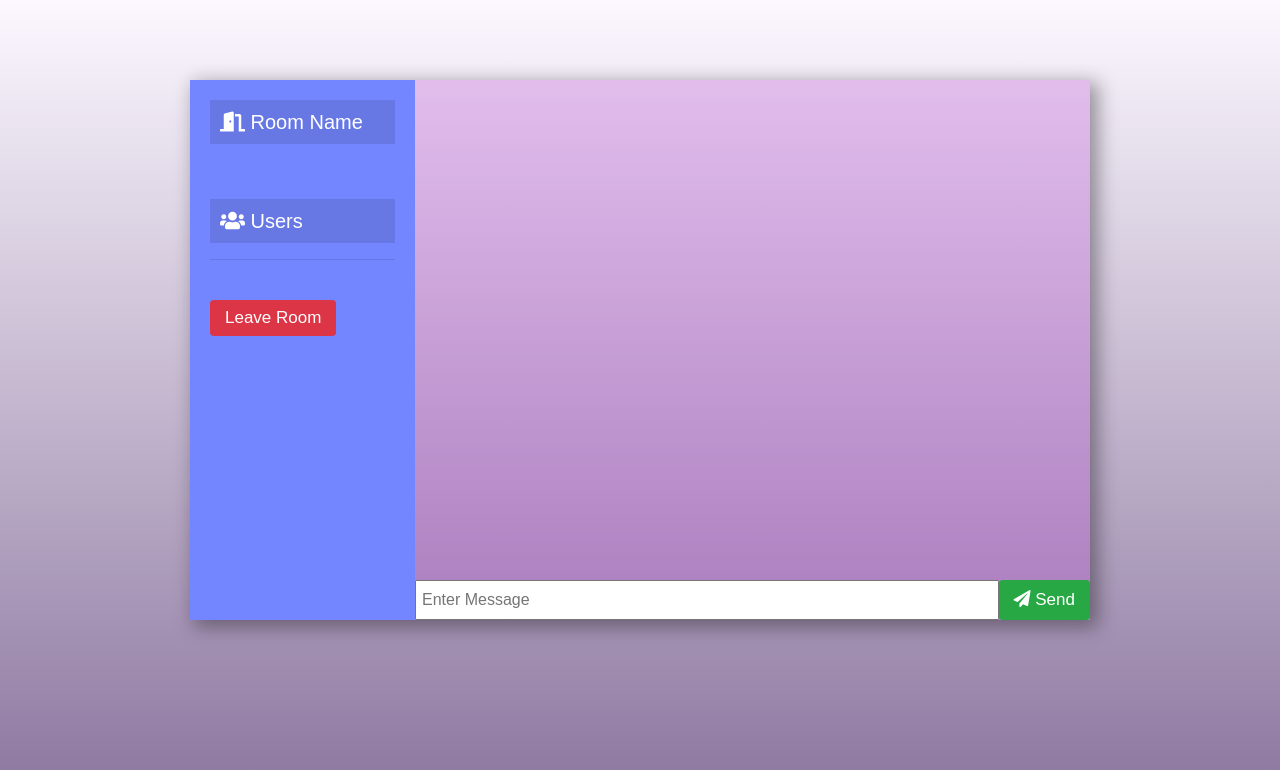
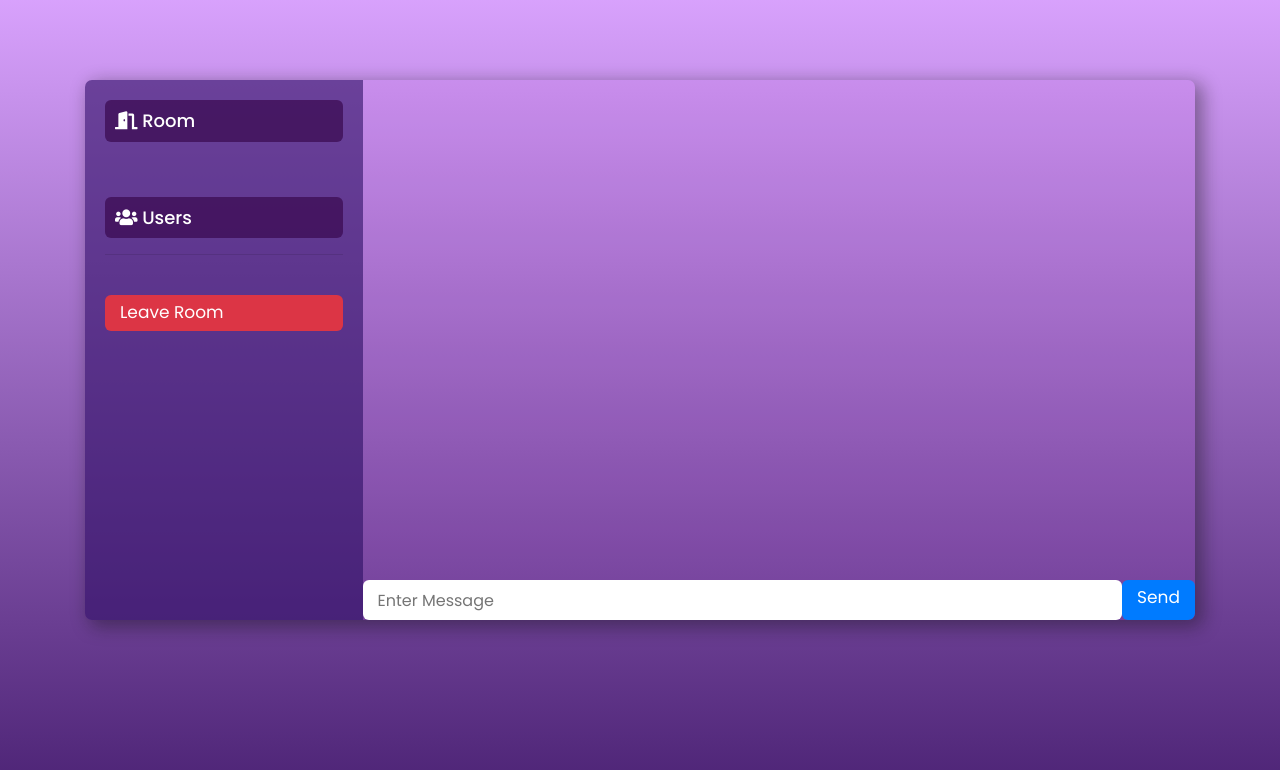
Before and after one commit to dcustovic/chat-app, a website: page public/chat.html in a window 1280 px wide. Drawn offline with nearby package versions, Linux system fonts and the light colour scheme; no server answers; a web font is replaced by a local one.

Commit message:
designing chat page

```diff
--- a/public/chat.html
+++ b/public/chat.html
@@ -10,9 +10,10 @@
 	</head>
 	<body>
 		<div class="container">
-			<div class="row">
-				<div class="col">
+			<div class="row justify-content-center">
+				<div class="col-12">
 					<div class="chat-container">
+
 						<!--
 						<header class="chat-header">
 						<h1><i class="fas fa-comments"></i> Chattor</h1>
@@ -20,8 +21,8 @@
 						-->
 
 						<main class="chat-main">
-							<div class="chat-sidebar">
-								<h3><i class="fas fa-door-open"></i></i> Room Name</h3>
+							<div class="chat-sidebar d-none d-sm-block">
+								<h3><i class="fas fa-door-open"></i></i> Room</h3>
 								<h2 id="room-name"></h2>
 								<h3><i class="fas fa-users"></i> Users</h3>
 								<ul id="users"></ul>
@@ -34,11 +35,10 @@
 								<div class="chat-messages"></div>
 								<form id="chat-form">
 									<input id="msg" type="text" placeholder="Enter Message" required autocomplete="off" />
-									<button class="btn btn-success"><i class="fas fa-paper-plane"></i> Send</button>
+									<button class="btn btn-primary">Send</button>
 								</form>
 							</div>
 						</main>
-
 					</div>
 				</div>
 			</div>
--- a/public/css/style.css
+++ b/public/css/style.css
@@ -1,4 +1,4 @@
-@import url('href="https://fonts.googleapis.com/css2?family=Poppins:wght@400;500&display=swap');
+@import url('https://fonts.googleapis.com/css2?family=Poppins:wght@400;500&display=swap');
 
 
 * {
@@ -9,9 +9,9 @@
 
 body {
 	font-family: 'Poppins', sans-serif;
-	background-image: linear-gradient(180deg, rgba(243, 225, 255, 0.233), rgba(83, 51, 112, 0.671));
+	background-image: linear-gradient(180deg, rgba(212, 152, 252, 0.911), rgb(75, 34, 116));
 	min-height: 100vh;
-	overflow: hidden;
+	overflow: auto;
 }
 
 ul {
@@ -27,8 +27,18 @@ a {
 	padding: 5px 15px;
 	border: 0;
 	font-size: 17px;
+	display: flex;
+	border-radius: 6px;
+	border: none;
+
 }
 
+input[type=text]{
+	-webkit-border-radius: 15px;
+	-moz-border-radius: 15px;
+	border-radius: 6px;
+	border: none;
+	}
 
 
 /* Join Page */
@@ -43,8 +53,8 @@ a {
 	text-align: center;
 	padding: 20px;
 	background: #330b7eda;
-	border-top-left-radius: 15px;
-	border-top-right-radius: 15px;
+	border-top-left-radius: 8px;
+	border-top-right-radius: 8px;
 	box-shadow: 6px 5px 18px 2px #0e0e0e65;
 }
 .join-header h1{
@@ -54,10 +64,9 @@ a {
 .join-main {
 	padding: 30px 40px;
 	background: #6d45cc9a;
-	border-bottom-left-radius: 15px;
-	border-bottom-right-radius: 15px;
+	border-bottom-left-radius: 8px;
+	border-bottom-right-radius: 8px;
 	box-shadow: 6px 10px 18px 2px #0e0e0e65;
-
 }
 
 .join-main .form-control {
@@ -65,7 +74,7 @@ a {
 }
 
 .join-main .btn {
-	margin-top: 15px;
+	margin-top: 40px;
 	width: 100%;
 }
 
@@ -73,11 +82,16 @@ a {
 
 /* Chat Page */
 .chat-container {
-	width: 900px;
+	/*max-width: 600px;*/
 	margin: 80px auto;
 	overflow: hidden;
-	background: rgba(185, 76, 212, 0.288);
+	background: rgba(185, 76, 212, 0.1);
 	box-shadow: 6px 5px 18px 2px #0e0e0e65;
+	border: none;
+	border-top-left-radius: 7px;
+	border-top-right-radius: 7px;
+	border-bottom-left-radius: 7px;
+	border-bottom-right-radius: 7px;
 
 }
 /*
@@ -96,15 +110,16 @@ a {
 .chat-main {
 	display: grid;
 	grid-template-columns: 1fr 3fr;
-
 }
 
 .chat-sidebar {
-	background: #7386ff;
+	background: #2a0d6196;
 	color: #fff;
 	padding: 20px 20px 60px;
 	overflow-y: auto;
 	overflow-x: hidden;
+	max-height: 540px;
+
 }
 
 .chat-sidebar h2 {
@@ -114,10 +129,14 @@ a {
 }
 
 .chat-sidebar h3 {
-	font-size: 20px;
-	background: rgba(0, 0, 0, 0.1);
+	font-size: 18px;
 	padding: 10px;
+	background: rgba(60, 11, 83, 0.747);
 	margin-bottom: 20px;
+	border-bottom-left-radius: 6px;
+	border-bottom-right-radius: 6px;
+	border-top-left-radius: 6px;
+	border-top-right-radius: 6px;
 }
 
 .chat-sidebar h3 {
@@ -128,48 +147,60 @@ a {
 	padding: 10px;
 }
 
+/* message */
 .chat-messages {
-	padding: 30px;
+	color: white;
+	padding: 15px;
 	height: 500px;
 	overflow: auto;
+}
+
+/* message balon */
+.chat-messages .message {
+	padding: 1px 15px 1px 15px;
+	margin-bottom: 15px;
+	border-radius: 5px;
+	background-color: #1c06252a;
 
 }
 
-.chat-messages .message {
-	padding: 10px;
-	margin-bottom: 15px;
-	background-color: #e6e9ff;
-	border-radius: 5px;
+/* for Chat Bot */
+.chat-messages .message .meta {
+	font-size: 15px;
+	color: white;
+	margin-bottom: 7px;
+	margin-top: 7px;
 }
 
-.chat-messages .message .meta {
-	font-size: 15px;
-	font-weight: bold;
-	color: #7386ff;
-	opacity: 0.7;
-	margin-bottom: 7px;
+/* for Time */
+.chat-messages .message .meta span {
+	color: rgba(0, 0, 0, 0.856);
 }
 
-.chat-messages .message .meta span {
-	color: #777;
-}
-
-/*chat dio tamo di je Enter Message*/
+/* bottom Enter Message */
 .chat-form-container {
 	text-align: start;
-
 }
 
 .chat-form-container form {
-	text-align: center;
+	justify-content: center;
 	display: flex;
-
 }
 
 .chat-form-container input[type='text'] {
 	font-size: 16px;
-	padding: 5px;
+	padding-left: 15px;
 	height: 40px;
 	flex: 1;
 
 }
+
+@media (max-width: 575px) {
+	.chat-main {
+		display: block;
+	}
+
+	.chat-sidebar {
+		display: block;
+	}
+}
--- a/server.js
+++ b/server.js
@@ -27,7 +27,7 @@ io.on('connection', socket => {
             socket.emit('message', formatMessage(botName, 'Hello and welcome to my chat application, here you can chat. Hehe'));
 
             // broadcast when a user connects
-            socket.broadcast.to(user.room).emit('message', formatMessage(botName, `<strong>${user.username}</strong> has joined a chat.`));
+            socket.broadcast.to(user.room).emit('message', formatMessage(botName, `${user.username} has joined the party.`));
 
             // send users and room info
             io.to(user.room).emit('roomUsers', {
@@ -50,7 +50,7 @@ io.on('connection', socket => {
         const user = userLeave(socket.id);
 
         if (user) {
-            io.to(user.room).emit('message', formatMessage(botName, `<strong>${user.username}</strong> has left the chat.`));
+            io.to(user.room).emit('message', formatMessage(botName, `${user.username} has left the party.`));
 
             // send users and room info
             io.to(user.room).emit('roomUsers', {
```
